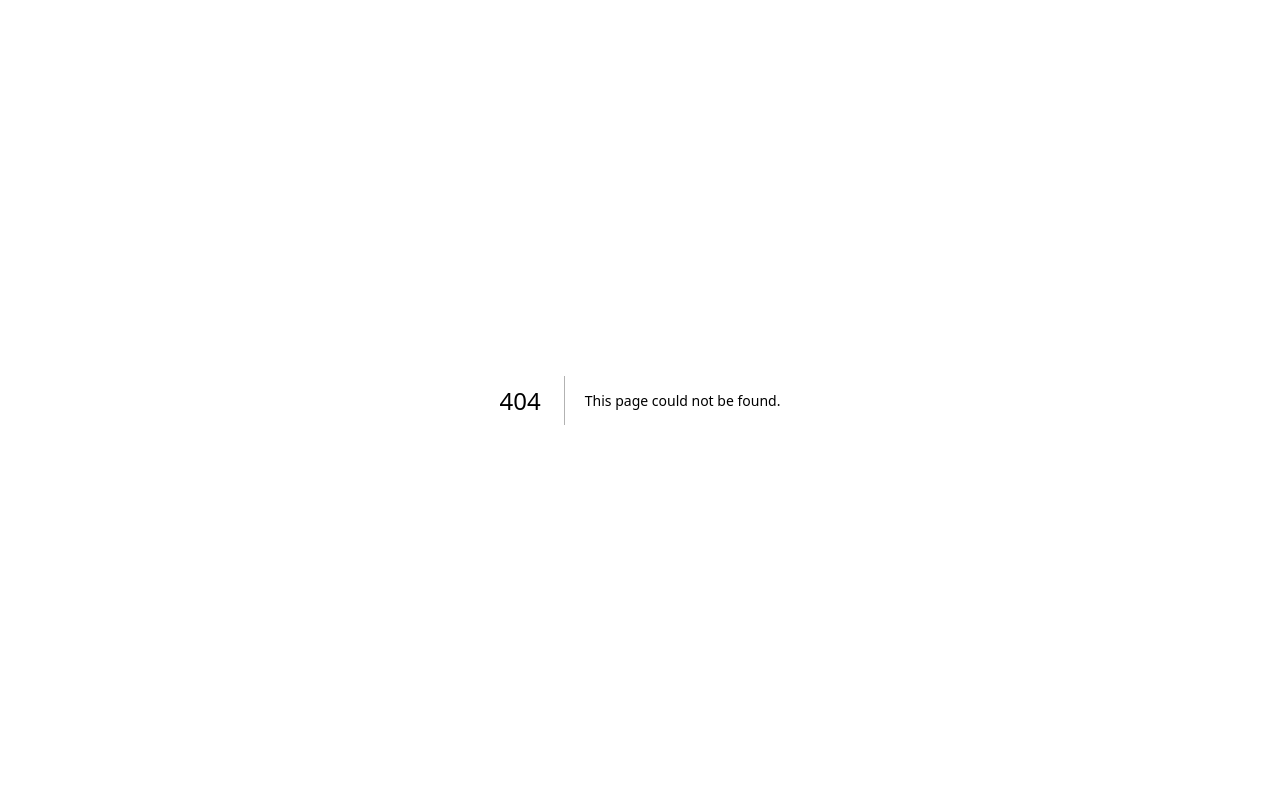
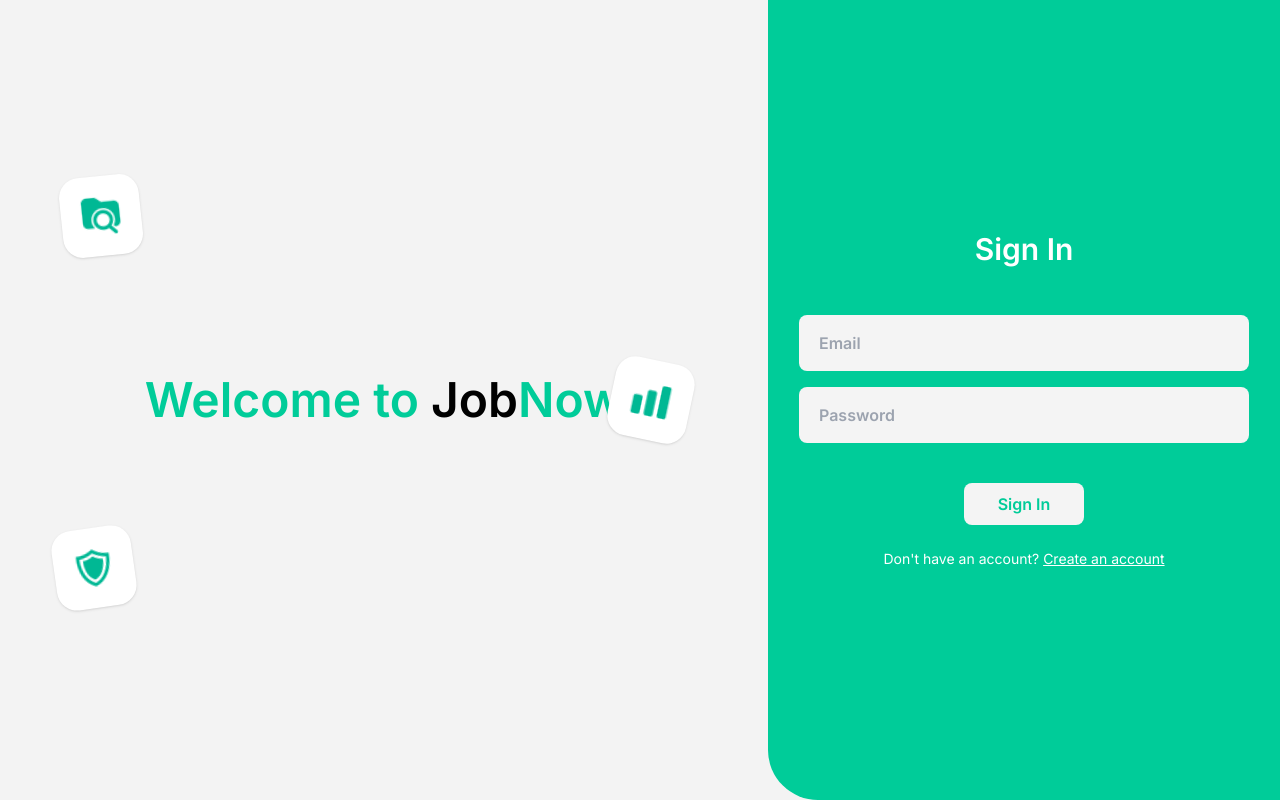
Before and after one commit to theresiajreije/project3-nextjs, a Next.js app: page /signin in a window 1280 px wide. Before the commit this address had no page. Built offline with nearby package versions, Linux system fonts and the light colour scheme.

Commit message:
sign in page

```diff
--- /dev/null
+++ b/app/signin/page.tsx
@@ -0,0 +1,72 @@
+import Image from "next/image";
+import Link from "next/link";
+
+export default function SignInPage() {
+  return (
+    <main className="min-h-screen w-full overflow-hidden bg-[#f3f3f3]">
+      <section className="grid min-h-screen grid-cols-1 lg:grid-cols-[60%_40%]">
+
+        {/* LEFT SIDE */}
+        <div className="relative flex min-h-[280px] items-center justify-center overflow-hidden bg-[#f3f3f3] px-6 sm:min-h-[420px] lg:min-h-screen">
+          <h1 className="max-w-[260px] text-center text-[24px] font-semibold leading-[34px] sm:max-w-[520px] sm:text-[42px] sm:leading-[56px] lg:text-[48px] lg:leading-[66px]">
+            <span className="text-[#00CC99]">Welcome to </span>
+            <span className="text-black">Job</span>
+            <span className="text-[#00CC99]">Now</span>
+          </h1>
+
+          {/* TOP LEFT */}
+          <div className="absolute left-[6%] top-[16%] rotate-[-6deg] rounded-[16px] bg-white p-4 shadow-sm sm:left-[8%] sm:top-[22%] sm:rounded-[20px] sm:p-5">
+            <Image src="/images/tile-search.png" alt="Search icon" width={40} height={40} />
+          </div>
+
+          {/* BOTTOM LEFT */}
+          <div className="absolute bottom-[14%] left-[5%] rotate-[-8deg] rounded-[16px] bg-white p-4 shadow-sm sm:bottom-[24%] sm:left-[7%] sm:rounded-[20px] sm:p-5">
+            <Image src="/images/tile-shield.png" alt="Shield icon" width={40} height={40} />
+          </div>
+
+          {/* RIGHT */}
+          <div className="absolute right-[6%] top-[48%] rotate-[12deg] rounded-[16px] bg-white p-4 shadow-sm sm:right-[10%] sm:top-[45%] sm:rounded-[20px] sm:p-5">
+            <Image src="/images/tile-chart.png" alt="Chart icon" width={40} height={40} />
+          </div>
+        </div>
+
+        {/* RIGHT SIDE */}
+        <div className="flex min-h-[560px] items-center justify-center rounded-bl-[40px] bg-[#00CC99] px-6 py-12 sm:min-h-[620px] lg:min-h-screen lg:rounded-bl-[50px]">
+          <div className="w-full max-w-[530px] text-center">
+            <h2 className="mb-8 text-[30px] font-semibold leading-[36px] text-white sm:mb-12">
+              Sign In
+            </h2>
+
+            <form className="mx-auto flex w-full max-w-[450px] flex-col gap-4">
+              <input
+                type="email"
+                placeholder="Email"
+                className="h-[52px] rounded-[8px] bg-[#f4f4f4] px-5 text-[16px] font-semibold leading-[24px] text-black outline-none placeholder:text-[#9ca3af] sm:h-[56px]"
+              />
+
+              <input
+                type="password"
+                placeholder="Password"
+                className="h-[52px] rounded-[8px] bg-[#f4f4f4] px-5 text-[16px] font-semibold leading-[24px] text-black outline-none placeholder:text-[#9ca3af] sm:h-[56px]"
+              />
+
+              <button
+                type="submit"
+                className="mx-auto mt-6 h-[42px] w-[120px] rounded-[8px] bg-[#f4f4f4] text-[16px] font-semibold text-[#00CC99]"
+              >
+                Sign In
+              </button>
+            </form>
+
+            <p className="mt-6 text-[14px] font-normal leading-[20px] text-white">
+              Don&apos;t have an account?{" "}
+              <Link href="/signup" className="underline">
+                Create an account
+              </Link>
+            </p>
+          </div>
+        </div>
+      </section>
+    </main>
+  );
+}
```
Also changed, not shown: app/components/navbar.tsx (indentation only).
